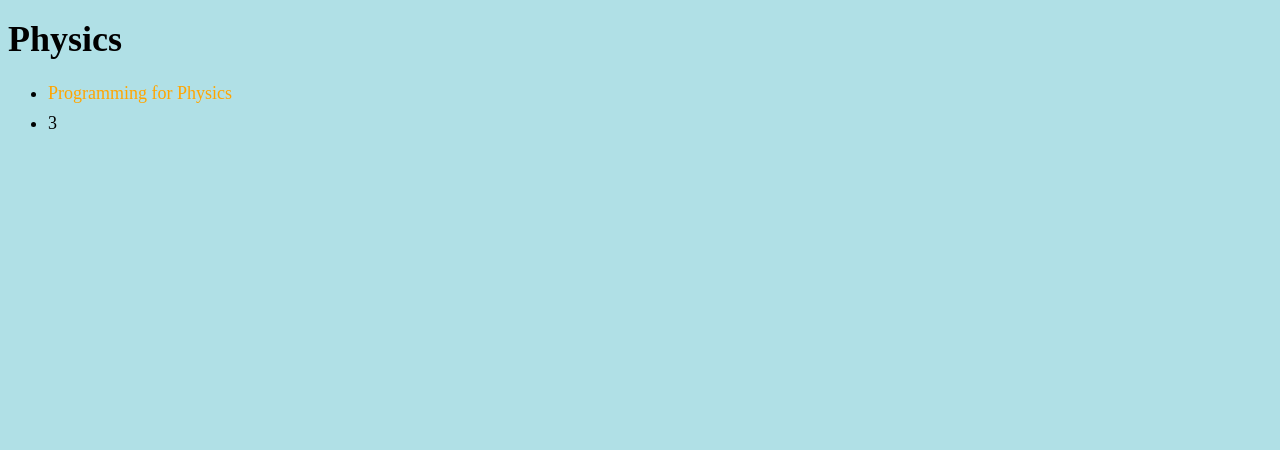
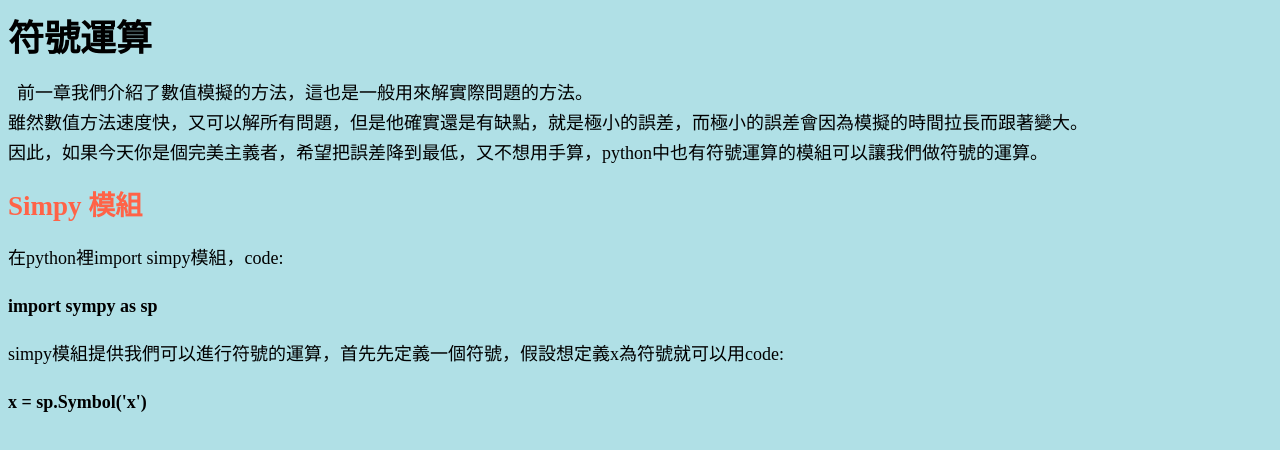
Before and after one commit to YatangYu/symbolic-calculation, a plain HTML site: page index.html in a window 1280 px wide. Drawn offline with Linux system fonts and the light colour scheme.

Commit message:
Update index.html

```diff
--- a/index.html
+++ b/index.html
@@ -3,13 +3,19 @@
   <head>
 	<meta charset="utf-8">
 	<link rel="stylesheet" href="style.css">
-    <title>Physics</title>
+    <title>符號運算</title>
   </head>
   <body>
-    <h1>Physics</h1>
-	<ul type="1" start="1">
-	  <li><a href="https://yatangyu.github.io/program-for-physics/">Programming for Physics</a></li>
-	  <li>3</li>
-	</ul>
+    <h1>符號運算</h1>
+<pre>  前一章我們介紹了數值模擬的方法，這也是一般用來解實際問題的方法。
+雖然數值方法速度快，又可以解所有問題，但是他確實還是有缺點，就是極小的誤差，而極小的誤差會因為模擬的時間拉長而跟著變大。
+因此，如果今天你是個完美主義者，希望把誤差降到最低，又不想用手算，python中也有符號運算的模組可以讓我們做符號的運算。
+</pre>
+<h2>Simpy 模組</h2>
+<p>在python裡import simpy模組，code:</p>
+<b>	import sympy as sp</b>
+<p>simpy模組提供我們可以進行符號的運算，首先先定義一個符號，假設想定義x為符號就可以用code:</p>
+<b>	x = sp.Symbol('x')</b>
+
   </body>
 </html>
```
